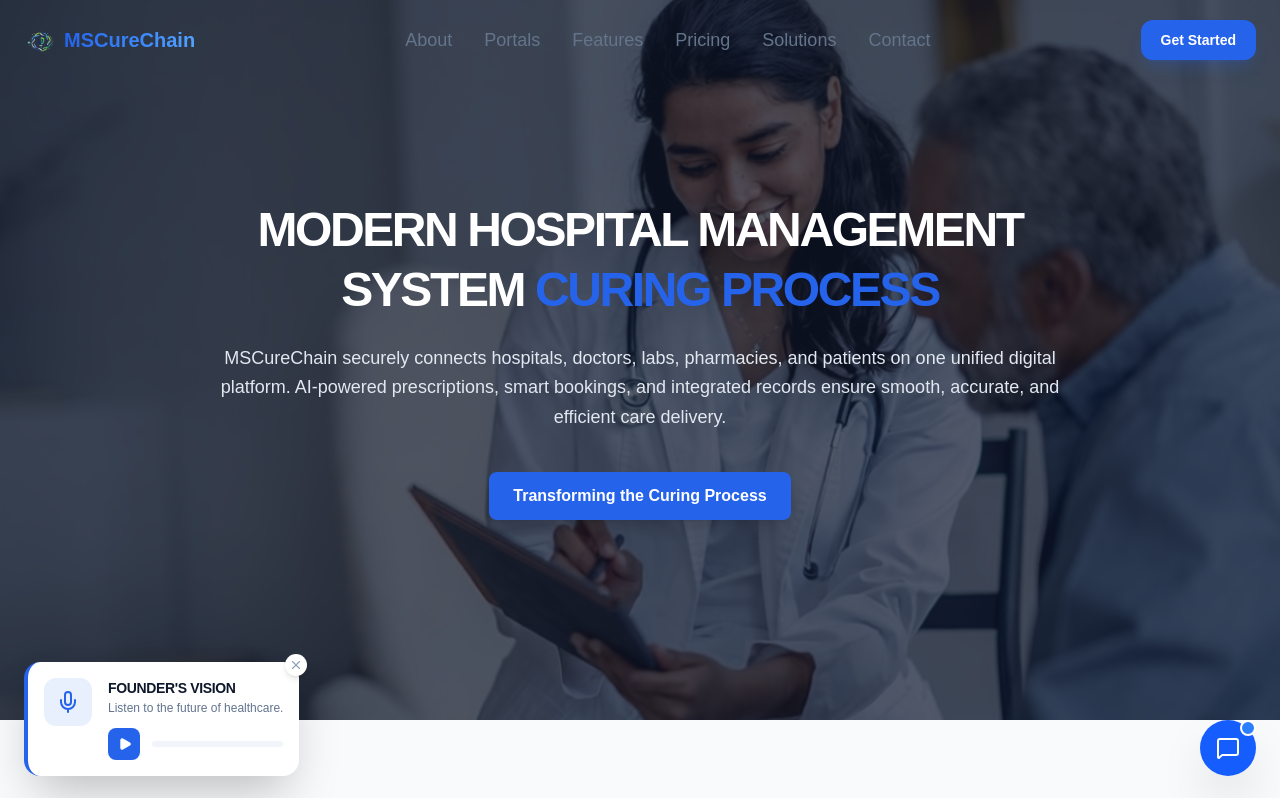
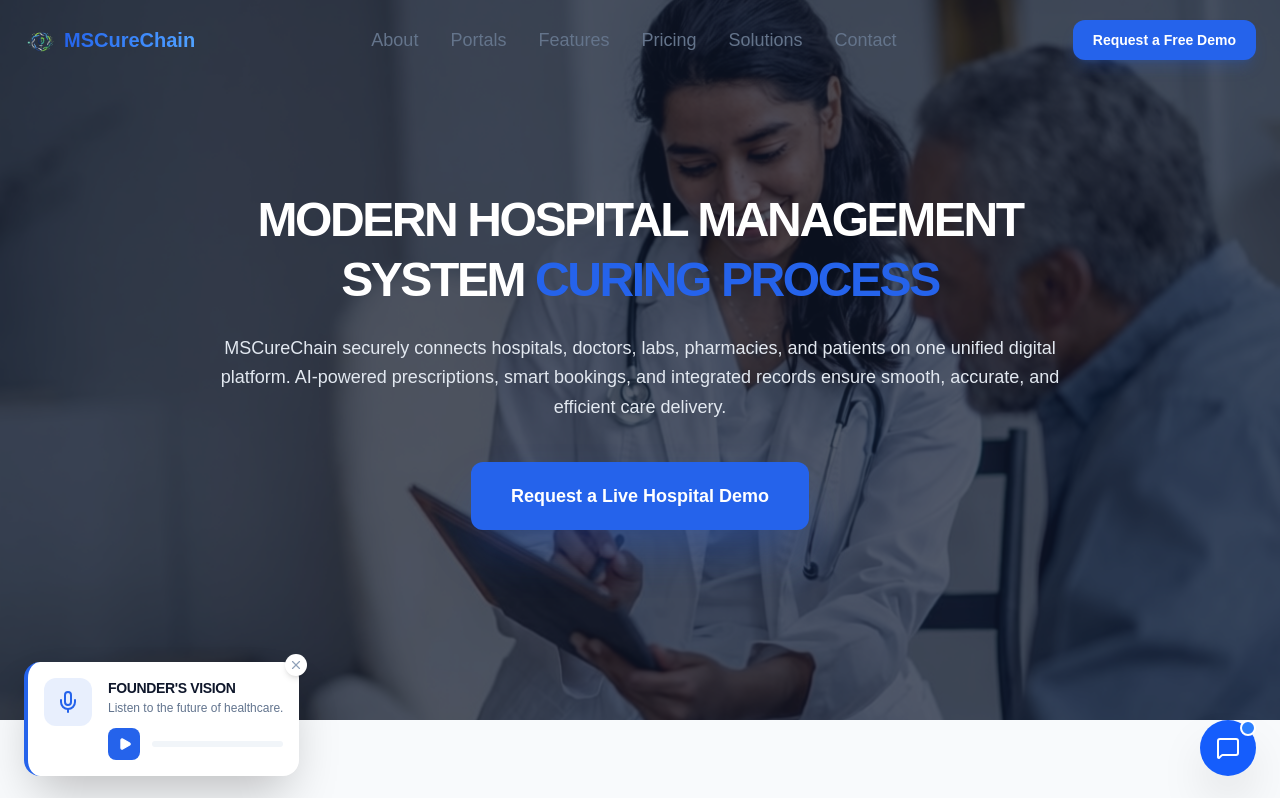
Before and after one commit to ramumstechhive/landing, a Next.js app: page / in a window 1280 px wide. Shown: the top 798 px of the page. Built offline with nearby package versions, Linux system fonts and the light colour scheme; a web font is replaced by a local one.

Commit message:
CTA  section  added

```diff
--- a/app/page.tsx
+++ b/app/page.tsx
@@ -131,15 +131,15 @@ export default function Home() {
                     <div className="relative z-10 max-w-4xl px-6 text-center text-white">
 
                         <h1 className="mb-6 text-4xl font-extrabold leading-tight md:text-5xl uppercase tracking-tighter">
-                           Modern Hospital Management System  <span className="text-primary-theme">Curing Process</span>
+                            Modern Hospital Management System  <span className="text-primary-theme">Curing Process</span>
                         </h1>
                         <p className="mb-10 text-base leading-relaxed text-slate-200 md:text-lg">
                             MSCureChain securely connects hospitals, doctors, labs, pharmacies, and patients on one unified digital platform.
                             AI-powered prescriptions, smart bookings, and integrated records ensure smooth, accurate, and efficient care delivery.
                         </p>
                         <div className="flex flex-wrap items-center justify-center gap-4">
-                            <button onClick={() => router.push('/contact')} className="rounded-lg bg-primary-theme px-6 py-3 font-semibold text-primary-theme-foreground shadow-lg transition hover:opacity-90">
-                                Transforming the Curing Process
+                            <button onClick={() => router.push('/contact')} className="rounded-xl bg-primary-theme px-10 py-5 text-lg font-bold text-primary-theme-foreground shadow-2xl shadow-primary-theme/40 transition-all hover:scale-105 hover:bg-primary-theme/90 active:scale-95">
+                                Request a Live Hospital Demo
                             </button>
                         </div>
                     </div>
@@ -244,8 +244,8 @@ export default function Home() {
                                         ))}
                                     </div>
                                     <div className="pt-4">
-                                        <button onClick={() => router.push('/features')} className="bg-primary-theme hover:bg-primary-theme/90 text-white px-8 py-4 rounded-2xl font-bold transition-all shadow-xl shadow-primary-theme/25 flex items-center justify-center gap-2 group w-full sm:w-auto">
-                                            Explore AI Features
+                                        <button onClick={() => router.push('/features')} className="bg-primary-theme hover:bg-primary-theme/90 text-white px-10 py-5 rounded-2xl font-bold transition-all shadow-xl shadow-primary-theme/25 flex items-center justify-center gap-3 group w-full sm:w-auto hover:scale-105 active:scale-95">
+                                            Book a 15-Minute Product Walkthrough
                                             <ArrowRight className="w-5 h-5 group-hover:translate-x-1 transition-transform" />
                                         </button>
                                     </div>
@@ -404,11 +404,11 @@ export default function Home() {
                                             ))}
                                         </ul>
                                         <div className="flex flex-wrap gap-4 pt-6 relative">
-                                            <button className="bg-white text-primary-theme px-8 py-4 rounded-lg font-bold text-xs uppercase hover:bg-white/90 transition-all shadow-xl active:scale-95">
-                                                Try it now
+                                            <button className="bg-white text-primary-theme px-10 py-5 rounded-xl font-bold text-sm uppercase hover:bg-white/90 transition-all shadow-xl active:scale-95 hover:scale-105">
+                                                Request a Live Demo
                                             </button>
-                                            <button className="bg-transparent border border-white/40 text-white px-8 py-4 rounded-lg font-bold text-xs uppercase hover:bg-white/10 transition-all active:scale-95">
-                                                Explore
+                                            <button className="bg-transparent border-2 border-white text-white px-10 py-5 rounded-xl font-bold text-sm uppercase hover:bg-white/10 transition-all active:scale-95">
+                                                Talk to an Expert
                                             </button>
                                         </div>
                                     </div>
@@ -449,8 +449,8 @@ export default function Home() {
                                             </div>
                                         </div>
                                         <div className="pt-8 border-t border-border-theme">
-                                            <button onClick={() => router.push('/portals')} className="w-full bg-foreground text-background py-5 rounded-2xl font-black text-sm uppercase hover:bg-primary-theme transition-all tracking-[0.2em] shadow-xl hover:shadow-primary-theme/20 active:scale-[0.98] flex items-center justify-center gap-2 group">
-                                                EXPLORE ALL MODULES
+                                            <button onClick={() => router.push('/portals')} className="w-full bg-foreground text-background py-6 rounded-2xl font-black text-sm uppercase hover:bg-primary-theme hover:text-white transition-all tracking-[0.2em] shadow-xl hover:shadow-primary-theme/20 active:scale-[0.98] flex items-center justify-center gap-3 group">
+                                                Talk to a Healthcare Solutions Expert
                                                 <ArrowRight size={20} className="group-hover:translate-x-1 transition-transform" />
                                             </button>
                                         </div>
@@ -537,8 +537,8 @@ export default function Home() {
                                 ))}
                             </div>
                             <div className="flex justify-center">
-                                <button onClick={() => router.push('/portals')} className="inline-flex items-center gap-3 px-10 py-5 font-bold group overflow-hidden relative bg-foreground text-background rounded-2xl tracking-[0.2em]">
-                                    <span className="relative z-10 uppercase">Explore Platform</span>
+                                <button onClick={() => router.push('/portals')} className="inline-flex items-center gap-4 px-12 py-6 font-bold group overflow-hidden relative bg-foreground text-background rounded-2xl tracking-[0.2em] hover:bg-primary-theme hover:text-white transition-all shadow-2xl hover:scale-105 active:scale-95">
+                                    <span className="relative z-10 uppercase">Get Started with MSCureChain</span>
                                     <ArrowRight className="w-5 h-5 relative z-10 group-hover:translate-x-1 transition-transform" />
                                 </button>
                             </div>
@@ -614,9 +614,9 @@ export default function Home() {
                         <div className="mt-16 text-center">
                             <button
                                 onClick={() => router.push('/contact')}
-                                className="inline-flex items-center gap-2 text-primary-theme font-bold hover:underline"
+                                className="inline-flex items-center gap-3 bg-primary-theme text-white px-10 py-5 rounded-2xl font-bold shadow-xl shadow-primary-theme/20 hover:scale-105 transition-all active:scale-95"
                             >
-                                Still have questions? Contact support <ArrowRight size={16} />
+                                Talk to a Healthcare Solutions Expert <ArrowRight size={20} />
                             </button>
                         </div>
                     </div>
--- a/components/navbar/LandingNavbar.tsx
+++ b/components/navbar/LandingNavbar.tsx
@@ -82,7 +82,7 @@ export default function LandingNavbar({ variant = 'home', title }: LandingNavbar
                     onClick={() => router.push('/')}
                 >
 
-                        <img src="/assets/logo.png" alt="Logo" className="w-8 h-8 object-contain" />
+                    <img src="/assets/logo.png" alt="Logo" className="w-8 h-8 object-contain" />
 
                     <span className="text-xl font-bold bg-linear-to-r from-primary-theme to-blue-400 bg-clip-text text-transparent">
                         MSCureChain
@@ -114,7 +114,7 @@ export default function LandingNavbar({ variant = 'home', title }: LandingNavbar
                         onClick={() => router.push('/auth/login')}
                         className="hidden sm:block bg-primary-theme hover:bg-primary-theme/90 text-white px-5 py-2.5 rounded-xl text-sm font-semibold transition-all shadow-lg shadow-primary-theme/20 hover:-translate-y-0.5"
                     >
-                        {variant === 'detail' ? 'Sign In' : 'Get Started'}
+                        {variant === 'detail' ? 'Sign In' : 'Request a Free Demo'}
                     </button>
 
                     {/* Mobile Menu Toggle */}
@@ -148,7 +148,7 @@ export default function LandingNavbar({ variant = 'home', title }: LandingNavbar
                         }}
                         className="w-full bg-primary-theme text-white py-4 rounded-2xl font-bold shadow-lg shadow-primary-theme/20"
                     >
-                        Get Started
+                        Request a Free Demo
                     </button>
                 </div>
             </div>
```
